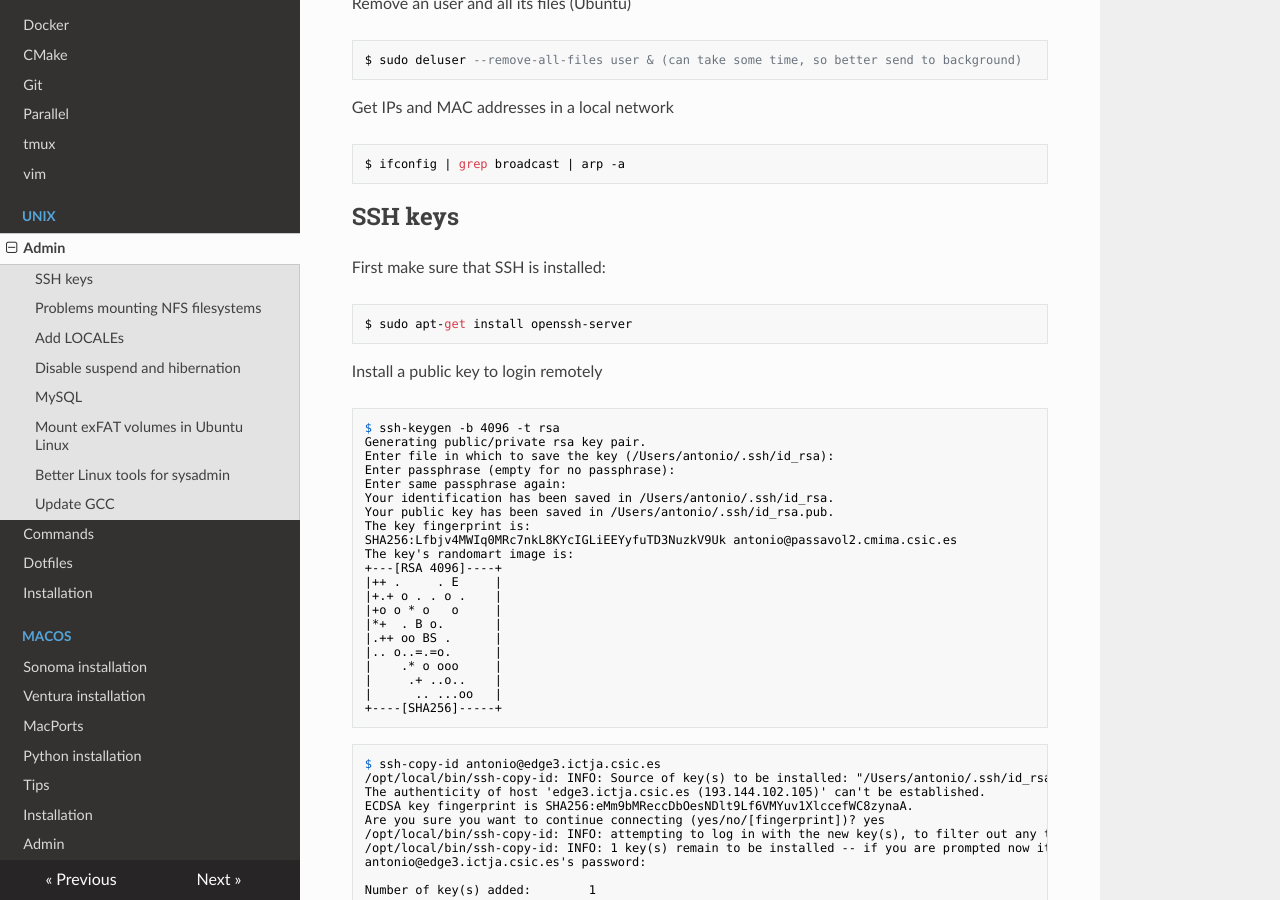
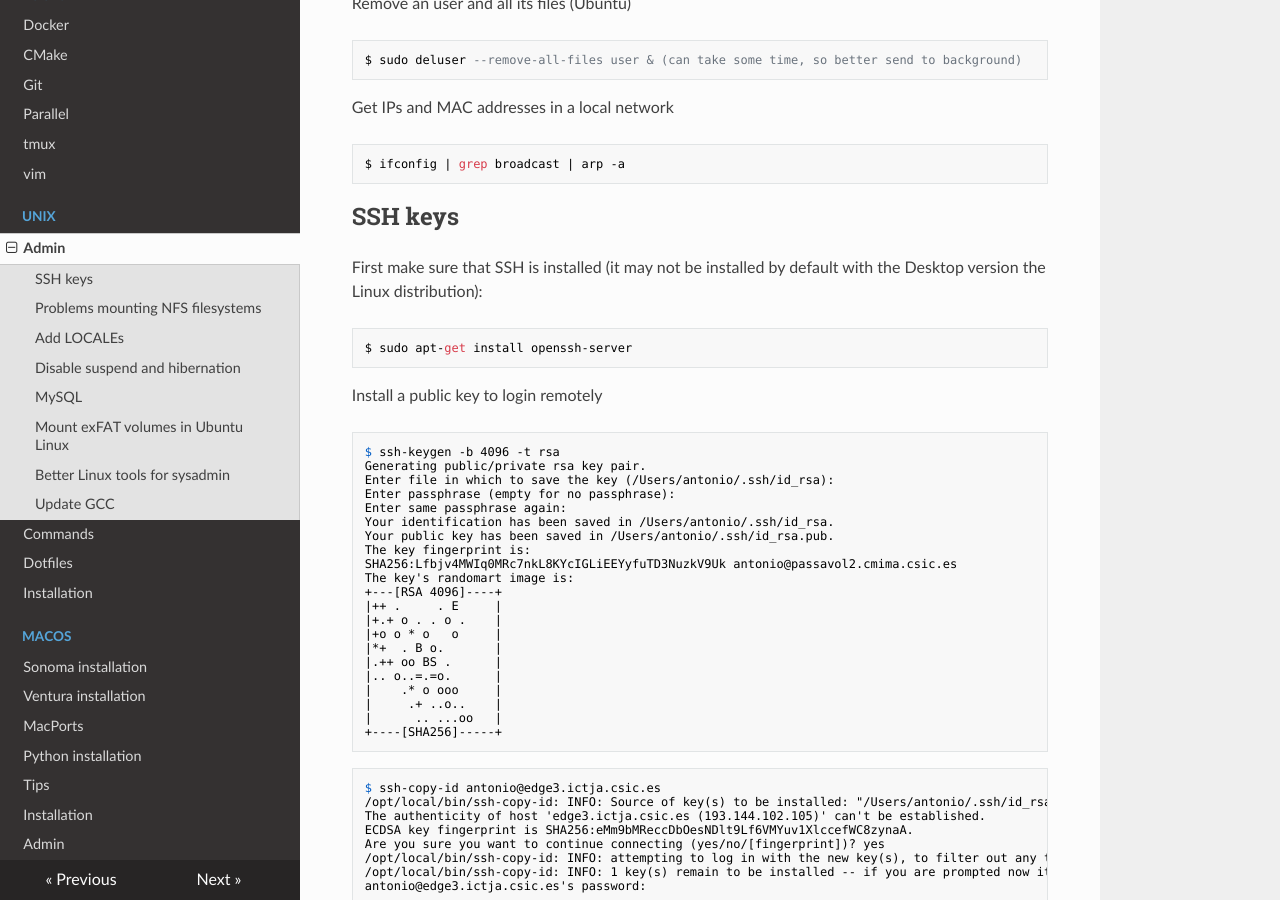
Before and after one commit to avillasenorh/Programming_Notes, an MkDocs documentation site: the page built from docs/unix/admin.md, in a window 1280 px wide and 900 px high, scrolled down 589 px. Built offline with MkDocs 1.6.1, drawn with Linux system fonts in a browser that asks for light colours; nearby versions of some CDN libraries.

Commit message:
Added details on why openssh may not be installed by default

```diff
--- a/docs/unix/admin.md
+++ b/docs/unix/admin.md
@@ -32,7 +32,8 @@ Get IPs and MAC addresses in a local network
 
 ## SSH keys
 
-First make sure that SSH is installed:
+First make sure that SSH is installed (it may not be installed by default with the Desktop version the
+Linux distribution):
 
     $ sudo apt-get install openssh-server
 
```
